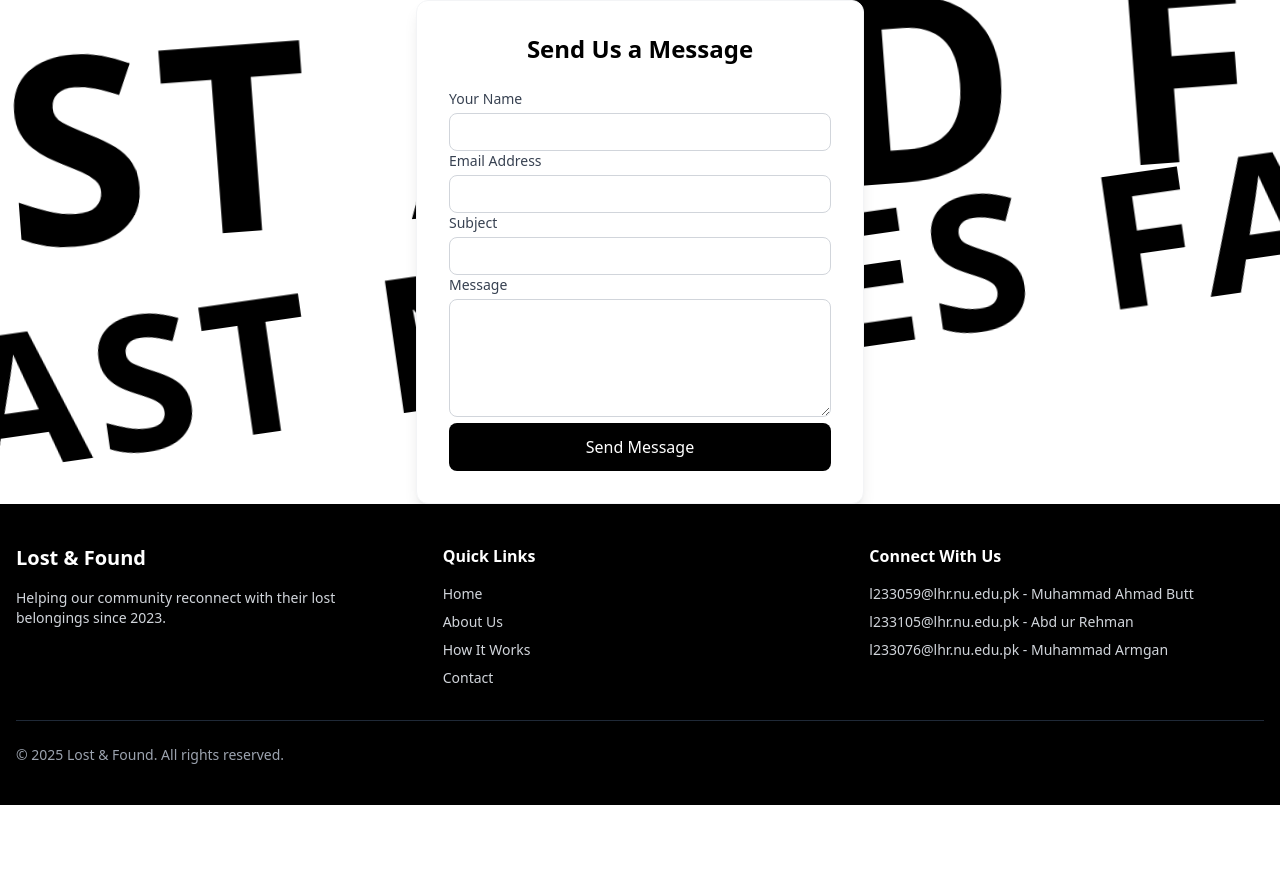
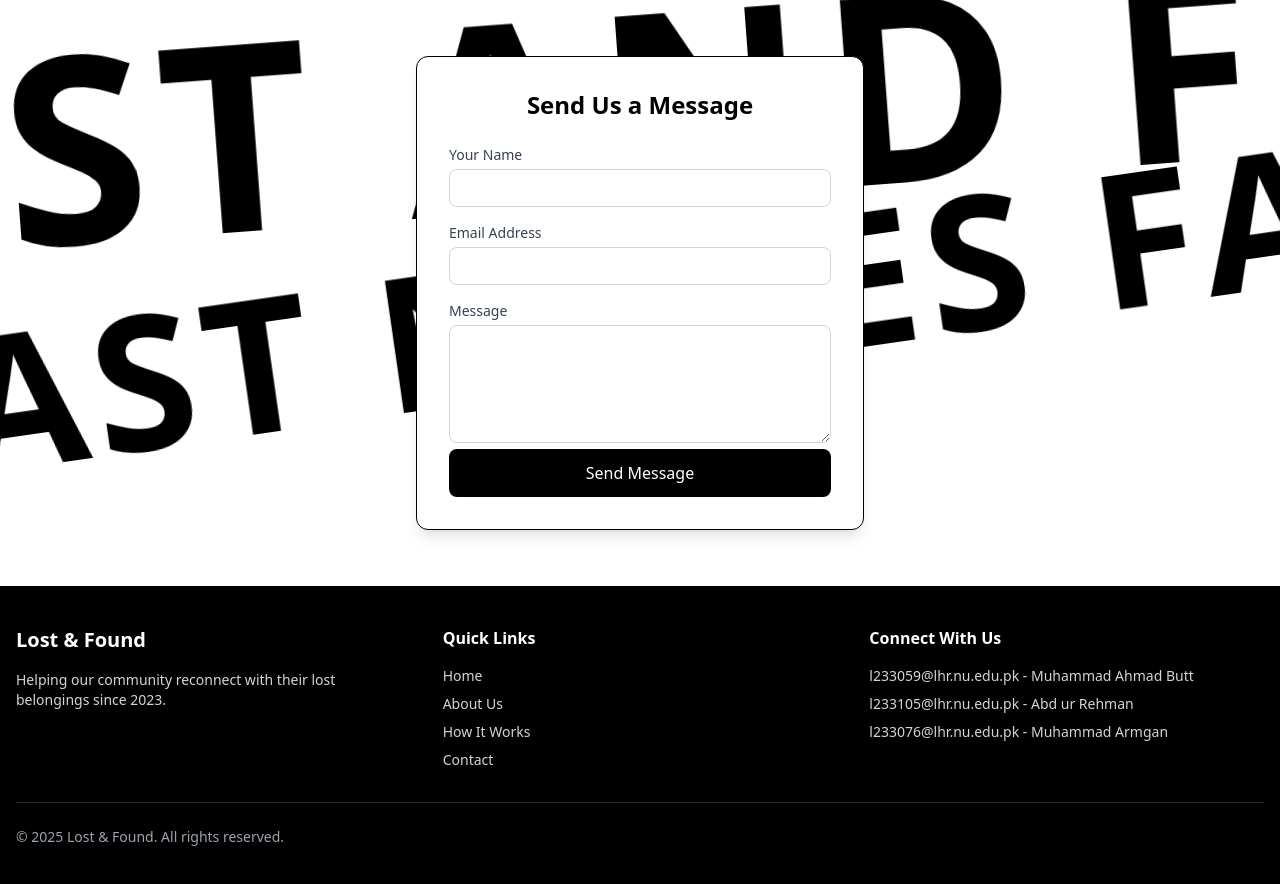
Before and after one commit to A-noob-in-Coding/lost-and-found, a React (Vite) app in the folder frontend/: page /contact in a window 1280 px wide. Shown: the top 884 px of the page. Before the commit the page ends 805 px from the top, so only its background shows below. Built offline with nearby package versions, Linux system fonts and the light colour scheme.

Commit message:
[MISC] fix contactUS and profilePage

```diff
--- a/frontend/src/pages/contactUs.jsx
+++ b/frontend/src/pages/contactUs.jsx
@@ -7,7 +7,6 @@ export default function ContactForm() {
   const [formData, setFormData] = useState({
     name: "",
     email: "",
-    subject: "",
     message: ""
   });
 
@@ -43,7 +42,6 @@ export default function ContactForm() {
         setFormData({
           name: "",
           email: "",
-          subject: "",
           message: ""
         });
       } else {
@@ -70,20 +68,20 @@ export default function ContactForm() {
       )}
 
       {/* Root container with min-h-screen and flex to ensure footer at bottom */}
-      <div className="flex flex-col min-h-screen relative">
+      <div  className="flex flex-col min-h-screen relative">
         {/* Background typography with absolute positioning */}
         <div className="absolute inset-0 overflow-hidden z-0">
           <BackgroundTypography />
         </div>
 
         {/* Main content area - with flex-grow to push footer down */}
-        <main className="flex-grow flex items-center justify-center pt-12 px-4 relative z-10">
+        <main style={{marginBottom: '7vh' , marginTop:'7vh' }} className="flex-grow flex items-center justify-center pt-12 px-4 relative z-10">
           {/* Form container */}
-          <div className="max-w-md w-full mx-auto bg-white rounded-xl shadow-lg p-8 border border-gray-100">
+          <div style={{ border: '1.5px solid black'}} className="max-w-md w-full mx-auto bg-white rounded-xl shadow-lg p-8 border border-gray-100">
             <h2 className="text-2xl font-semibold mb-6 text-center">Send Us a Message</h2>
 
             <form onSubmit={handleSubmit} className="space-y-5">
-              <div>
+              <div style={{ marginBottom: '1rem' }}>
                 <label className="block text-sm font-medium text-gray-700 mb-1">
                   Your Name
                 </label>
@@ -97,7 +95,7 @@ export default function ContactForm() {
                 />
               </div>
 
-              <div>
+              <div style={{ marginBottom: '1rem' }}>
                 <label className="block text-sm font-medium text-gray-700 mb-1">
                   Email Address
                 </label>
@@ -105,20 +103,6 @@ export default function ContactForm() {
                   type="email"
                   name="email"
                   value={formData.email}
-                  onChange={handleChange}
-                  className="w-full px-4 py-2 border border-gray-300 rounded-lg focus:outline-none focus:ring-2 focus:ring-black/50 text-sm"
-                  required
-                />
-              </div>
-
-              <div>
-                <label className="block text-sm font-medium text-gray-700 mb-1">
-                  Subject
-                </label>
-                <input
-                  type="text"
-                  name="subject"
-                  value={formData.subject}
                   onChange={handleChange}
                   className="w-full px-4 py-2 border border-gray-300 rounded-lg focus:outline-none focus:ring-2 focus:ring-black/50 text-sm"
                   required
--- a/frontend/src/pages/profilePage.jsx
+++ b/frontend/src/pages/profilePage.jsx
@@ -155,12 +155,12 @@ const ProfilePage = () => {
 
   return (
      <>
-       <div className="min-h-screen bg-white flex items-center justify-center font-sans">
+       <div className=" min-h-screen bg-white flex items-center justify-center font-sans">
          {/* Background with large text */}
          <BackgroundTypography />
 
          {/* Profile Card */}
-         <div className="bg-white rounded-xl shadow-lg w-[600px] p-8 z-10 relative">
+         <div className="bg-white rounded-xl shadow-lg w-[600px] p-8 z-5 relative">
            {/* Profile Image */}
                <div className="flex justify-center mb-6">
                        <div className="w-[128px] h-[128px] rounded-full overflow-hidden border-4 border-white shadow-md relative group">
@@ -248,10 +248,14 @@ const ProfilePage = () => {
            </div>
 
            {/* Action Buttons */}
-           <div className="mt-4 flex gap-6 flex-col">
+           <div  className="mt-4 flex gap-6 flex-col">
              <button
                className="text-sm w-full py-3 bg-black text-white font-semibold rounded-lg hover:bg-gray-800 transition-all duration-300 cursor-pointer whitespace-nowrap flex items-center justify-center shadow-md hover:shadow-lg"
-               onClick={() => setShowChangePassword(true)}
+               onClick={() => {
+                //setting otp verification to true
+                localStorage.setItem('otpVerified', 'true');
+                setShowChangePassword(true);
+               }}
              >
                Change Password
              </button>
```
Also changed, not shown: 2 other files (tests, documents, lock files or other folders).
